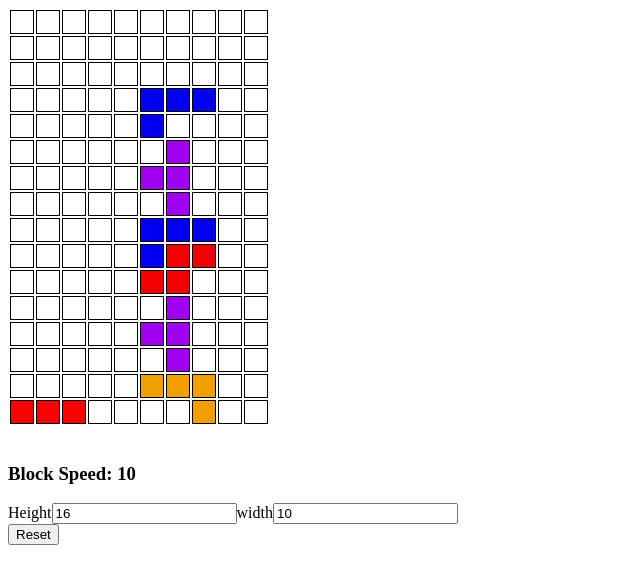
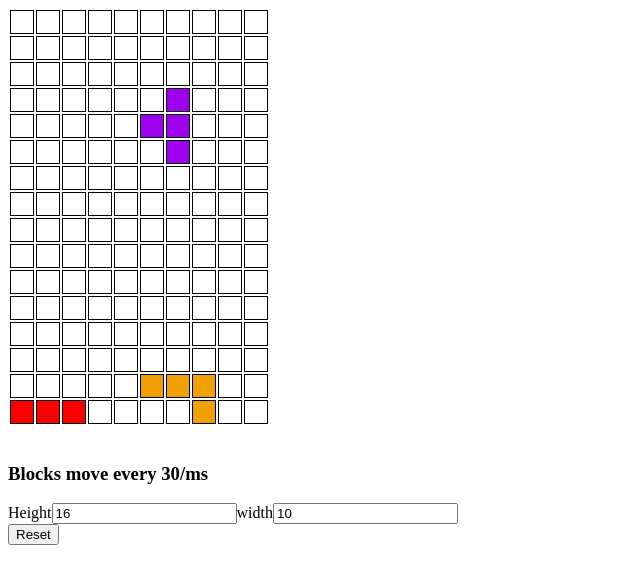
Before and after one commit to michael-fearn/gatsby-tetris, a Gatsby site: page / in a window 1280 px wide. Shown: the whole page, without its empty margins (0-640 px from the left). Built offline with nearby package versions, Linux system fonts and the light colour scheme; Gatsby itself is replaced by a stand-in of ours.

Commit message:
fixes timer

```diff
--- a/src/hooks/tetris.ts
+++ b/src/hooks/tetris.ts
@@ -71,11 +71,11 @@
   }, [])
 
   const [gameTicker, setGameTicker] = useState(0)
-  const [speed, setSpeed] = useState(10)
+  const [speed, setSpeed] = useState(30)
 
   const increaseSpeed = useCallback(
     (rowsRemoved: number) => {
-      setSpeed(speed + 2 * rowsRemoved)
+      setSpeed(speed - 2 * rowsRemoved)
     },
     [speed]
   )
--- a/src/pages/index.tsx
+++ b/src/pages/index.tsx
@@ -27,7 +27,7 @@
     <div>
       <Board dimensions={dimensions} points={allCoordinates} />
       <br />
-      <h3>Block Speed: {speed}</h3>
+      <h3>Blocks move every {speed}/ms</h3>
       <label htmlFor="">Height</label>
       <input
         type="number"
```
